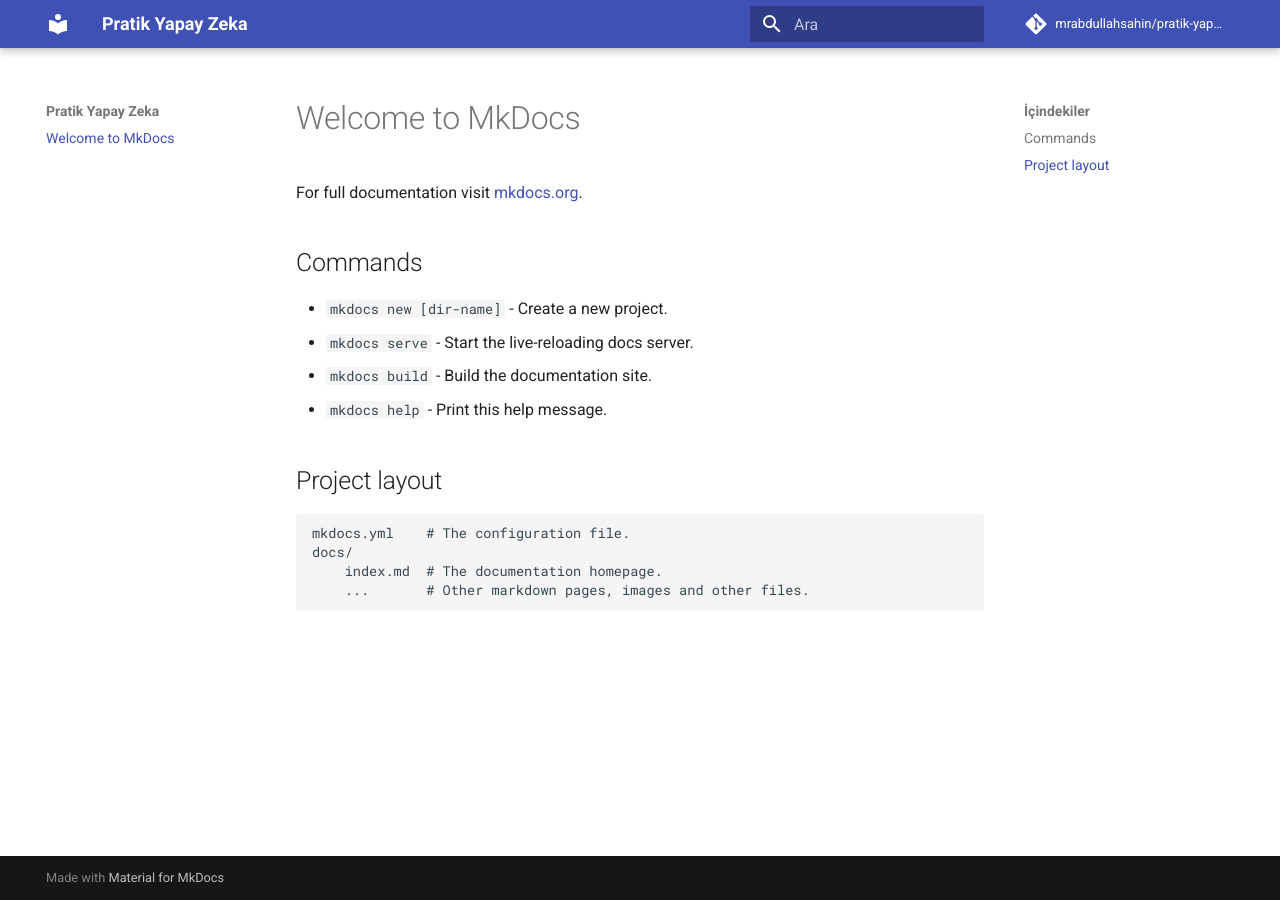
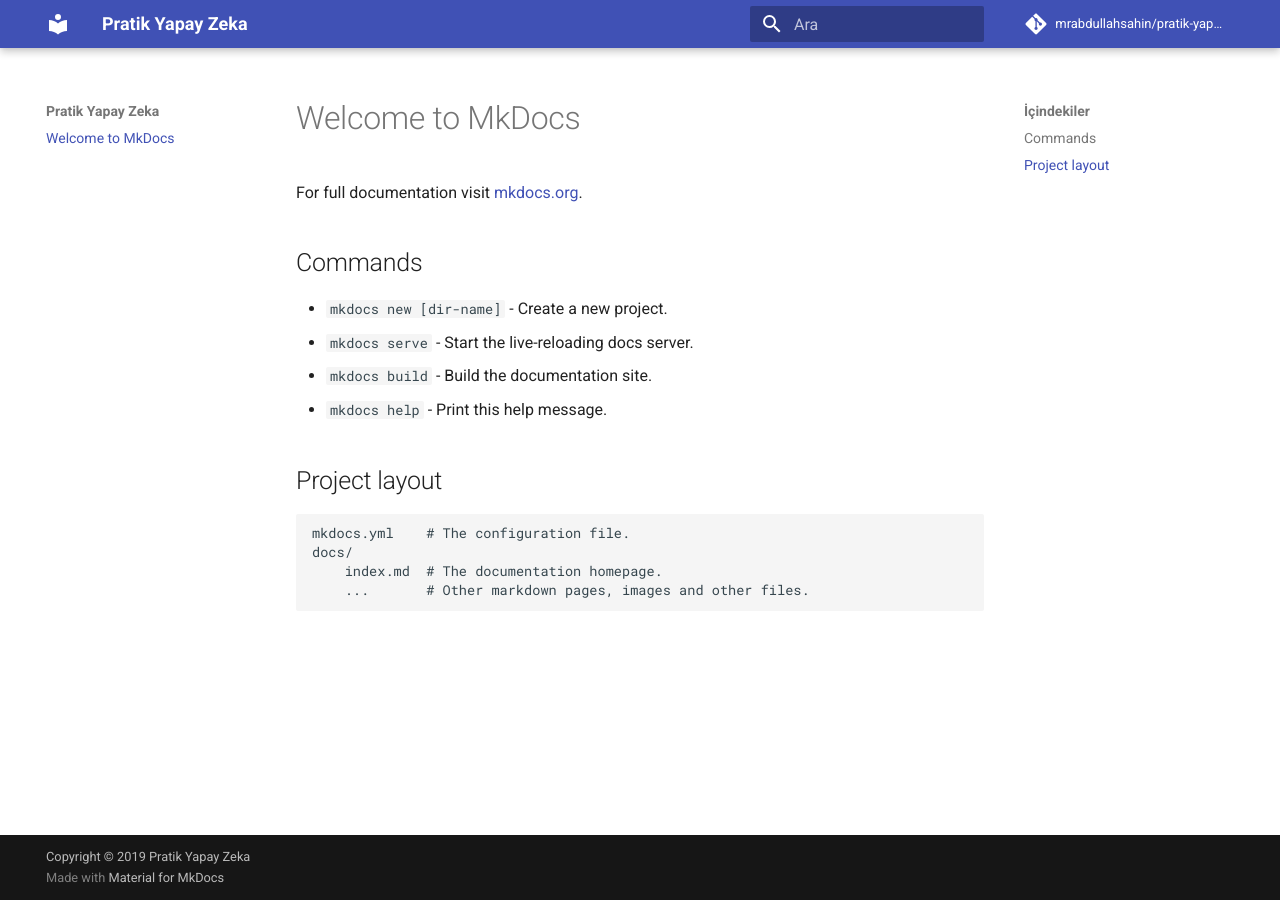
Before and after one commit to mrabdullahsahin/pratik-yapay-zeka, an MkDocs documentation site: the page built from docs/index.md, in a window 1280 px wide. Built offline with MkDocs 1.6.1 and Material for MkDocs 9.7.7, drawn with Linux system fonts in a browser that asks for light colours; comment, search, counter and statistics services are not loaded.

Commit message:
Add copyright on mkdocs file

```diff
--- a/mkdocs.yml
+++ b/mkdocs.yml
@@ -7,6 +7,9 @@ site_url: 'https://mrabdullahsahin.github.io/pratik-yapay-zeka/'
 # Repository
 repo_name: mrabdullahsahin/pratik-yapay-zeka
 repo_url: 'https://github.com/mrabdullahsahin/pratik-yapay-zeka'
+
+# Copyright
+copyright: 'Copyright &copy; 2019 Pratik Yapay Zeka'
 
 # Configuration
 theme:
```
